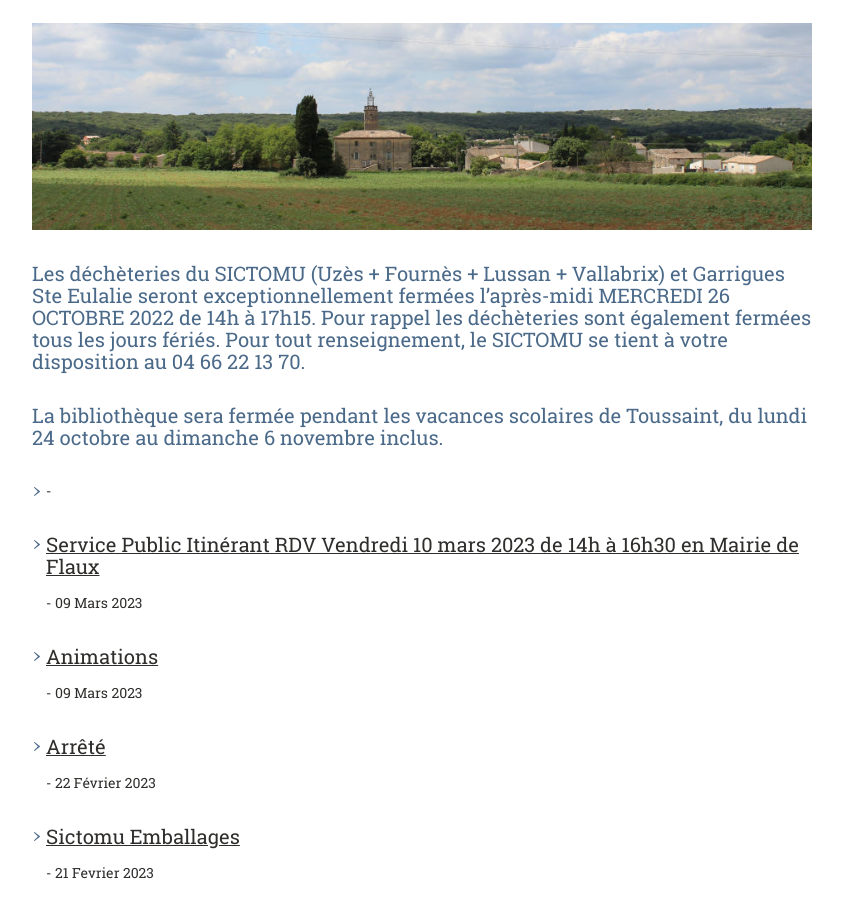
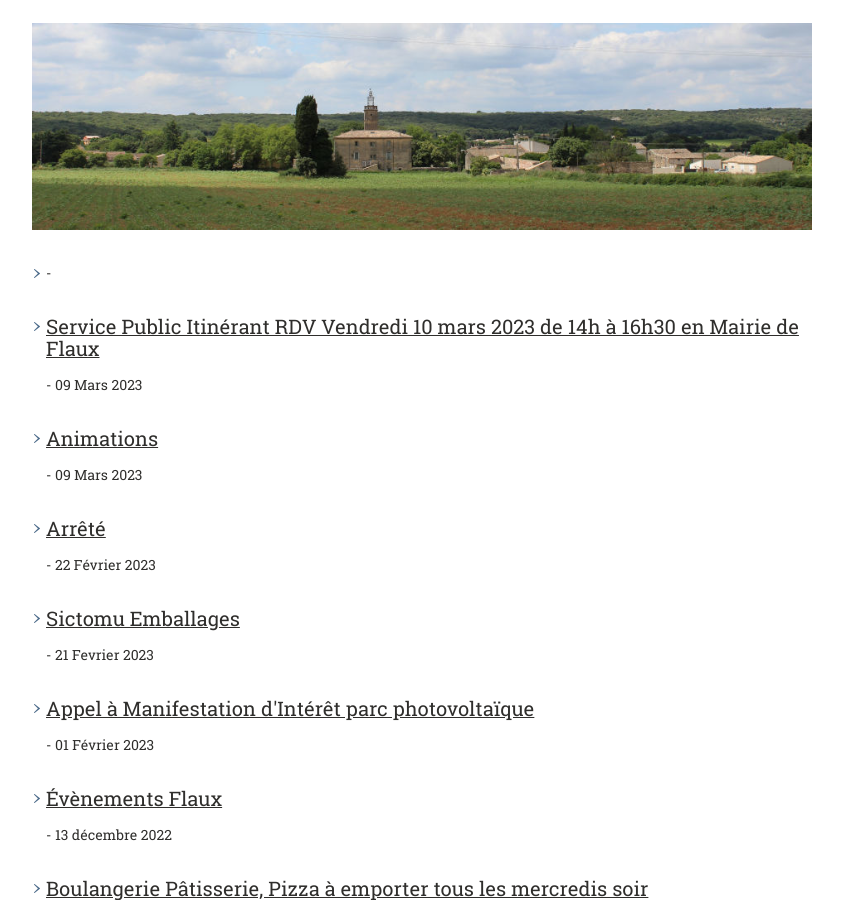
Before and after one commit to Flaux-Village/flaux-village.github.io, a Jekyll site: the page built from actualites.md, in a window 1280 px wide and 900 px high, scrolled down 359 px. Shown: the whole window, without its empty margins (58-901 px from the left). Built offline with Jekyll 4.4.1, drawn with Linux system fonts in a browser that asks for light colours; our own code applies the rules of GitHub Pages for plain Markdown files.

Commit message:
Update actualites.md

```diff
--- a/actualites.md
+++ b/actualites.md
@@ -11,9 +11,8 @@ documents:
 
 
 ---
-## Les déchèteries du SICTOMU (Uzès + Fournès + Lussan + Vallabrix) et Garrigues Ste Eulalie seront exceptionnellement fermées l'après-midi MERCREDI 26 OCTOBRE 2022 de 14h à 17h15. Pour rappel les déchèteries sont également fermées tous les jours fériés. Pour tout renseignement, le SICTOMU se tient à votre disposition au 04 66 22 13 70.<br>
 
-## La bibliothèque sera fermée pendant les vacances scolaires de Toussaint, du lundi 24 octobre au dimanche 6 novembre inclus.<br>
+
 
 {% assign sorted = (site.actualites | sort: 'date') | reverse %}
 <ul>
```
